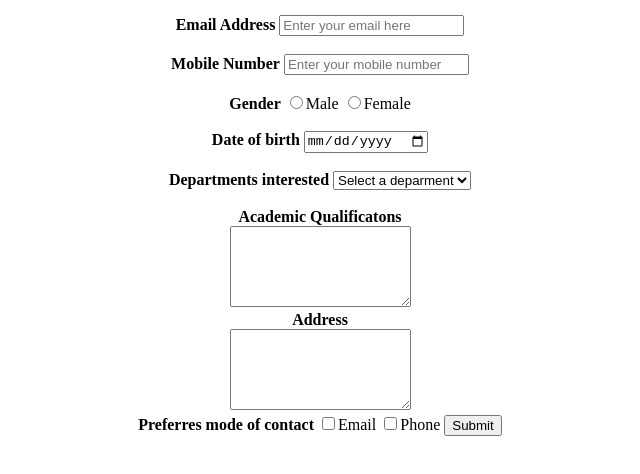
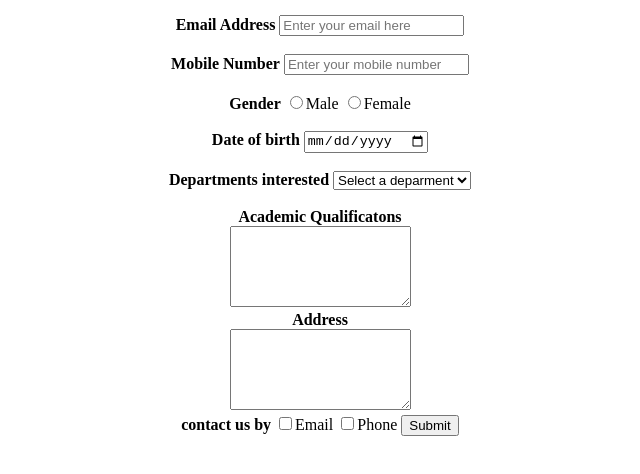
Before and after one commit to Karthikeyan8296/Admission_Enquiry_Form, a plain HTML site: page index.html in a window 1280 px wide. Shown: the part 162-636 px from the top of the page, without its empty margins (320-960 px from the left). Drawn offline with Linux system fonts and the light colour scheme.

Commit message:
Update index.html

```diff
--- a/index.html
+++ b/index.html
@@ -56,7 +56,7 @@
         <br>
         <textarea columns = 10 rows = 5></textarea>
         <br>
-        <label><b>Preferres mode of contact</b></label>
+        <label><b>contact us by</b></label>
         <input type="checkbox">Email</input>
         <input type="checkbox">Phone</input>
 
```
